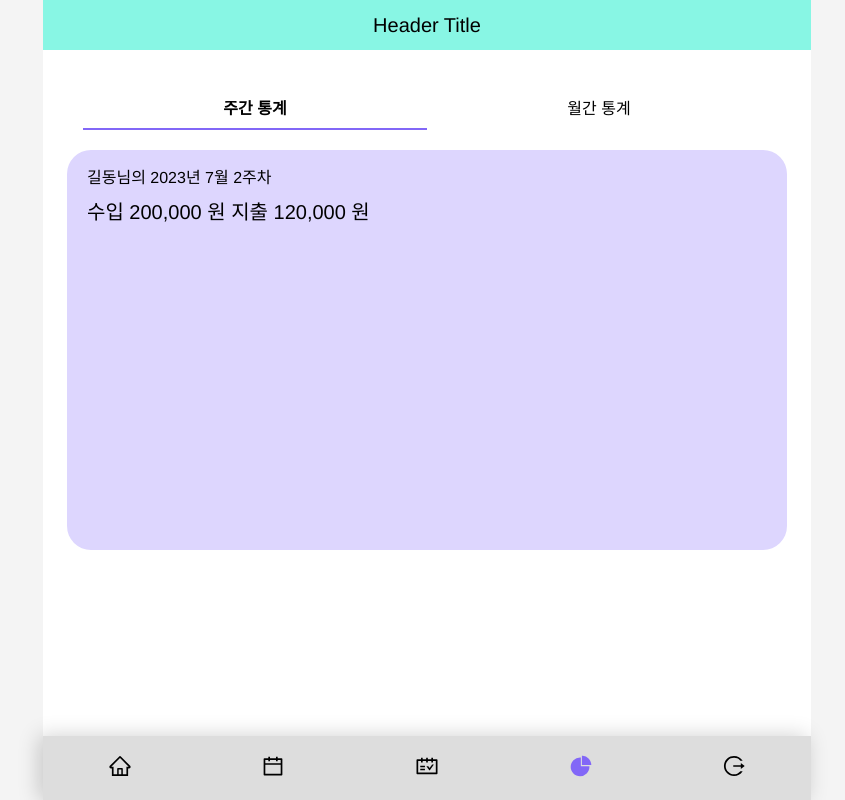
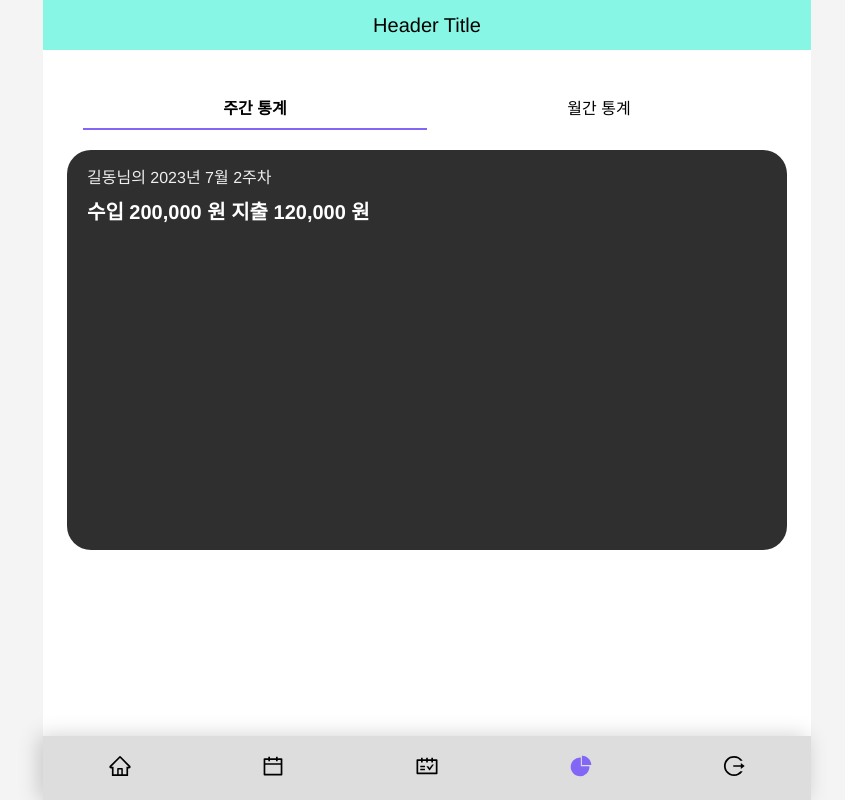
Before and after one commit to FC-TOY-10/ddock-ple, a React (Vite) app: page /chart in a window 1280 px wide. Shown: the whole page, without its empty margins (213-1058 px from the left). Built offline with nearby package versions, Linux system fonts and the light colour scheme.

Commit message:
style: ChartCard component add

```diff
--- /dev/null
+++ b/src/components/chart/ChartCard.tsx
@@ -0,0 +1,32 @@
+import React from 'react'
+import { styled } from 'styled-components'
+
+export const ChartCard = React.memo(() => {
+  return (
+    <Card>
+      <h4>길동님의 2023년 7월 2주차</h4>
+      <p className="total">수입 200,000 원 지출 120,000 원</p>
+      <div className="total"></div>
+    </Card>
+  )
+})
+
+const Card = styled.div`
+  border-radius: 24px;
+  width: 100%;
+  min-height: 400px; // test style
+  background-color: #2f2f2f;
+  padding: 20px;
+
+  h4 {
+    font-size: 16px;
+    color: #eee;
+  }
+
+  p.total {
+    margin-top: 16px;
+    font-size: 20px;
+    font-weight: 700;
+    color: var(--color-white);
+  }
+`
--- a/src/components/chart/WeeklyChart.tsx
+++ b/src/components/chart/WeeklyChart.tsx
@@ -1,14 +1,11 @@
 import React from 'react'
+import { ChartCard } from 'components/index'
 import { styled } from 'styled-components'
 
 export const WeeklyChart = React.memo(() => {
   return (
     <Container>
-      <Card>
-        <h4>길동님의 2023년 7월 2주차</h4>
-        <p className="total">수입 200,000 원 지출 120,000 원</p>
-        <div className="total"></div>
-      </Card>
+      <ChartCard />
     </Container>
   )
 })
@@ -17,20 +14,3 @@ const Container = styled.div`
   width: 100%;
   padding: 20px 24px;
 `
-
-const Card = styled.div`
-  border-radius: 24px;
-  width: 100%;
-  min-height: 400px; // test style
-  background-color: var(--color-primary);
-  padding: 20px;
-
-  h4 {
-    font-size: 16px;
-  }
-
-  p.total {
-    margin-top: 16px;
-    font-size: 20px;
-  }
-`
--- a/src/components/chart/index.ts
+++ b/src/components/chart/index.ts
@@ -1,3 +1,4 @@
 export * from 'components/chart/ChartTab'
 export * from 'components/chart/WeeklyChart'
 export * from 'components/chart/MonthlyChart'
+export * from 'components/chart/ChartCard'
--- a/src/components/index.ts
+++ b/src/components/index.ts
@@ -1 +1,2 @@
 export * from 'components/common'
+export * from 'components/chart'
```
